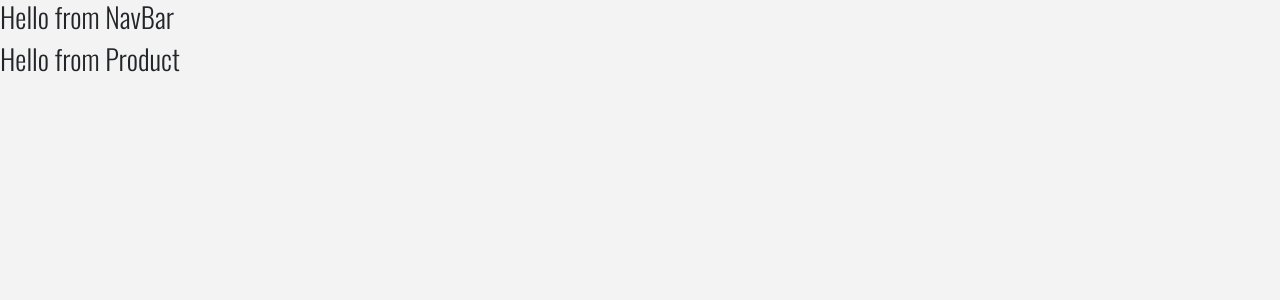
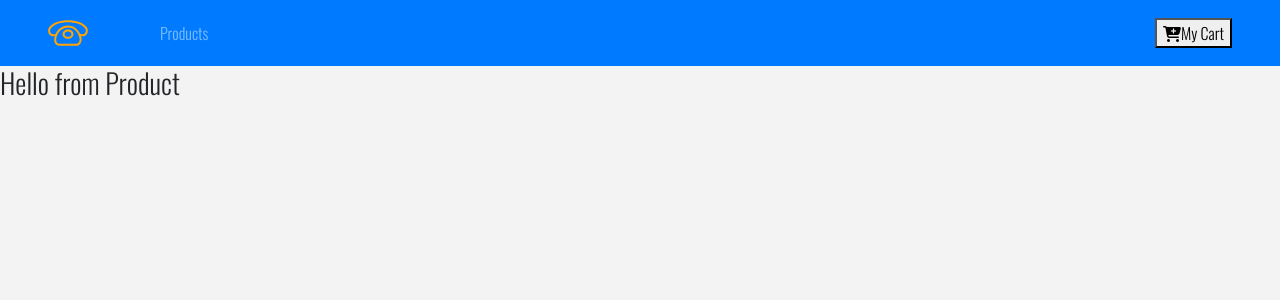
Before and after one commit to Sara-Alkhamri/ecomm-store, a React (Create React App) app: page / in a window 1280 px wide. Shown: the top 300 px of the page. Built offline with nearby package versions, Linux system fonts and the light colour scheme.

Commit message:
Added Links and basic sty;ing to NavBar.js

```diff
--- a/src/components/NavBar.js
+++ b/src/components/NavBar.js
@@ -1,11 +1,31 @@
 import React, { Component } from "react";
+import { Link } from "react-router-dom";
+import logo from "../logo.svg";
 
 export default class NavBar extends Component {
   render() {
     return (
-      <div>
-        <h3>Hello from NavBar</h3>
-      </div>
+      <nav className="navbar navbar-expand-sm bg-primary navbar-dark px-sm-5">
+        {/* https://www.iconfinder.com/icons/1243689/call_phone_icon
+Creative Commons (Attribution 3.0 Unported);
+https://www.iconfinder.com/Makoto_msk  */}
+        <Link to="/">
+          <img src={logo} alt="store" className="navbar-brand" />
+        </Link>
+        <ul className="navbar-nav align-items-center">
+          <li className="nav-item ml-5">
+            <Link to="/" className="nav-link">
+              Products
+            </Link>
+          </li>
+        </ul>
+        <Link to="/cart" className="ml-auto">
+          <button>
+            <i className="fas fa-cart-plus" />
+            My Cart
+          </button>
+        </Link>
+      </nav>
     );
   }
 }
```
